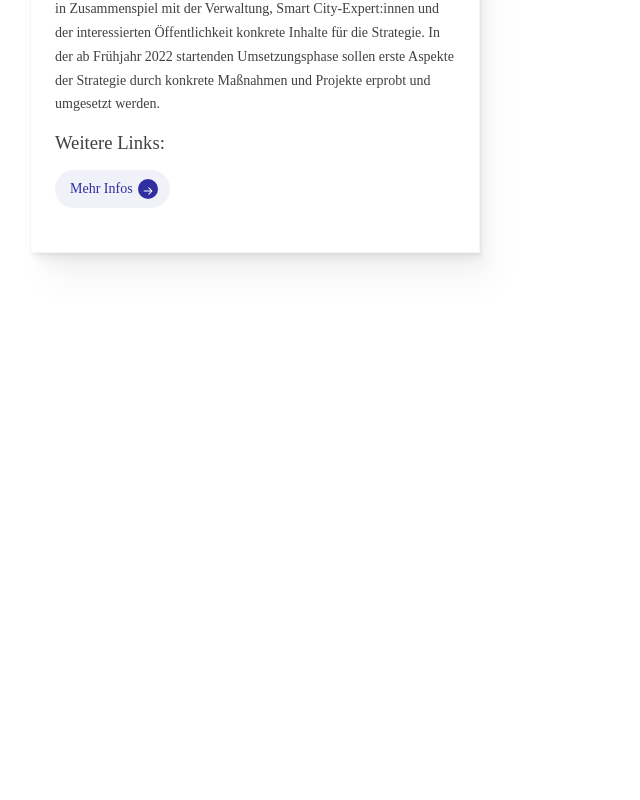
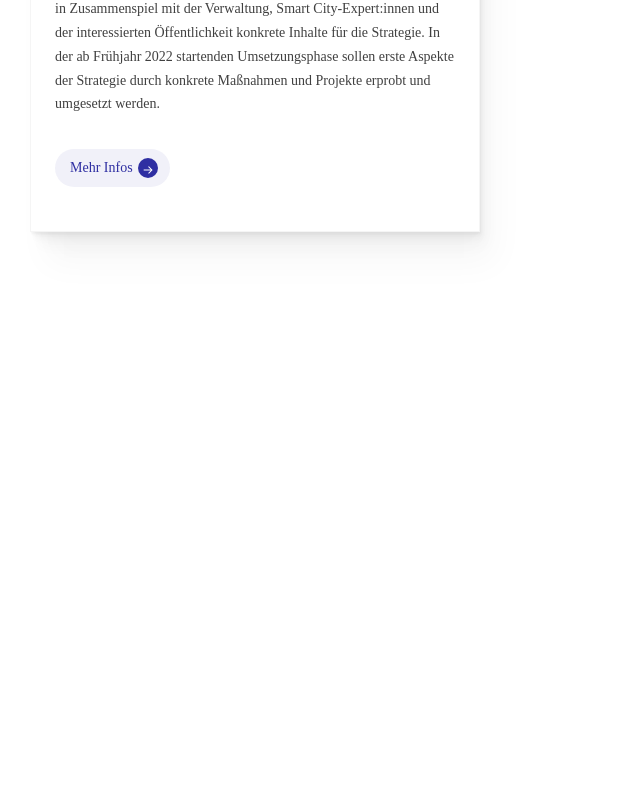
Before and after one commit to technologiestiftung/jahresbericht-2021, a React (Create React App) app: page / in a window 1280 px wide. Shown: the part 2420-3220 px from the top of the page, without its empty margins (0-640 px from the left). Built offline with nearby package versions, Linux system fonts and the light colour scheme; a web font is replaced by a local one.

Commit message:
remove "weitere links" tag

```diff
--- a/src/components/Link/Link.module.scss
+++ b/src/components/Link/Link.module.scss
@@ -8,6 +8,7 @@
     width: fit-content;
     align-items: center;
     margin-right: 10px;
+    margin-top: 33px;
     color: $blue;
   }
 
@@ -15,7 +16,6 @@
     width: 20px;
     height: 20px;
     border-radius: 100px;
-    // padding: 5px;
     margin-left: 5px;
     background-color: $blue;
 
--- a/src/components/ScrollableImages/index.js
+++ b/src/components/ScrollableImages/index.js
@@ -48,9 +48,6 @@ function ScrollableImages({ content, ui }) {
             ></p>
             {d.text.funfact && <Funfact content={d.text.funfact} lang={lang} />}
             {d.text?.links?.length > 0 && (
-              <h3 className={cn.subtitle}>{ui.moreLinks[lang]}</h3>
-            )}
-            {d.text?.links?.length > 0 && (
               <div className={cn.linkWrapper}>
                 <>
                   {d.text?.links.map((link, i) => (
```
